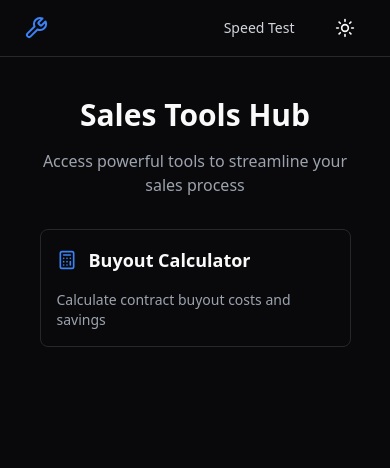
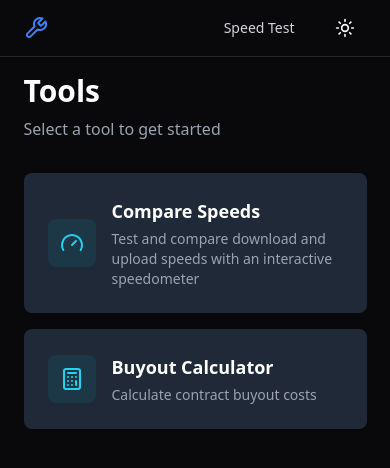
Before and after one commit to NotChris144/YF-AppointmentSystem, a React (Vite) app: page / in a window 390 px wide. Shown: the top 468 px of the page. Built offline with nearby package versions, Linux system fonts and the light colour scheme.

Commit message:
feat: Add tool cards to homepage
- Created reusable ToolCard component
- Added cards for Speed Test and Calculator
- Updated routing structure
- Improved homepage layout and navigation
- Added responsive design for all screen sizes

```diff
--- a/src/App.tsx
+++ b/src/App.tsx
@@ -3,6 +3,7 @@ import { BrowserRouter, Routes, Route } from 'react-router-dom';
 import Layout from './components/Layout';
 import HomePage from './pages/HomePage';
 import SpeedTest from './pages/SpeedTest';
+import BuyoutCalculator from './components/BuyoutCalculator';
 
 function App() {
   return (
@@ -10,8 +11,9 @@ function App() {
       <Routes>
         <Route path="/" element={<Layout />}>
           <Route index element={<HomePage />} />
+          <Route path="speed-test" element={<SpeedTest />} />
+          <Route path="calculator" element={<BuyoutCalculator />} />
         </Route>
-        <Route path="/speed-test" element={<SpeedTest />} />
       </Routes>
     </BrowserRouter>
   );
--- /dev/null
+++ b/src/components/ToolCard.tsx
@@ -0,0 +1,37 @@
+import React from 'react';
+import { Link } from 'react-router-dom';
+import { LucideIcon } from 'lucide-react';
+
+interface ToolCardProps {
+  title: string;
+  description: string;
+  icon: LucideIcon;
+  to: string;
+}
+
+const ToolCard: React.FC<ToolCardProps> = ({ title, description, icon: Icon, to }) => {
+  return (
+    <Link
+      to={to}
+      className="block group"
+    >
+      <div className="relative p-6 bg-gray-800 rounded-lg transition-all duration-300 hover:bg-gray-700">
+        <div className="flex items-center gap-4">
+          <div className="p-3 bg-cyan-500/10 rounded-lg text-cyan-400 group-hover:bg-cyan-500/20">
+            <Icon className="w-6 h-6" />
+          </div>
+          <div>
+            <h3 className="text-lg font-semibold text-white group-hover:text-cyan-400 transition-colors">
+              {title}
+            </h3>
+            <p className="text-gray-400 text-sm mt-1">
+              {description}
+            </p>
+          </div>
+        </div>
+      </div>
+    </Link>
+  );
+};
+
+export default ToolCard;
--- a/src/pages/HomePage.tsx
+++ b/src/pages/HomePage.tsx
@@ -1,75 +1,28 @@
-import React, { useState } from 'react';
-import { Calculator } from 'lucide-react';
-import BuyoutCalculator from '../components/BuyoutCalculator';
-import useDevice from '../hooks/useDevice';
+import React from 'react';
+import ToolCard from '../components/ToolCard';
+import { Gauge, Calculator } from 'lucide-react';
 
 const HomePage: React.FC = () => {
-  const [activeToolId, setActiveToolId] = useState<string | null>(null);
-  const { isMobile, isTablet, isDesktop } = useDevice();
+  return (
+    <div className="space-y-8">
+      <div>
+        <h1 className="text-3xl font-bold text-white">Tools</h1>
+        <p className="mt-2 text-gray-400">Select a tool to get started</p>
+      </div>
 
-  const tools = [
-    {
-      id: 'buyout-calculator',
-      title: 'Buyout Calculator',
-      description: 'Calculate contract buyout costs and savings',
-      icon: Calculator,
-      component: BuyoutCalculator
-    },
-    // More tools can be added here
-  ];
-
-  const handleToolClick = (toolId: string) => {
-    setActiveToolId(activeToolId === toolId ? null : toolId);
-  };
-
-  return (
-    <div className={`space-y-8 ${isMobile ? 'px-4' : 'px-8'} py-6`}>
-      <section className="text-center space-y-4">
-        <h1 className={`font-bold ${isMobile ? 'text-3xl' : 'text-4xl'}`}>
-          Sales Tools Hub
-        </h1>
-        <p className={`text-gray-400 max-w-2xl mx-auto ${isMobile ? 'text-base' : 'text-lg'}`}>
-          Access powerful tools to streamline your sales process
-        </p>
-      </section>
-
-      <div className={`grid gap-6 ${
-        isDesktop
-          ? 'lg:grid-cols-3 md:grid-cols-2'
-          : isTablet
-            ? 'grid-cols-2'
-            : 'grid-cols-1'
-      }`}>
-        {tools.map((tool) => (
-          <div key={tool.id} className="col-span-1">
-            <button
-              onClick={() => handleToolClick(tool.id)}
-              className={`w-full ${
-                isMobile ? 'p-4' : 'p-6'
-              } bg-card rounded-lg border border-border hover:border-primary transition-colors text-left`}
-            >
-              <div className="flex items-center gap-3 mb-4">
-                <tool.icon className={`${isMobile ? 'w-5 h-5' : 'w-6 h-6'} text-primary`} />
-                <h2 className={`font-semibold ${isMobile ? 'text-lg' : 'text-xl'}`}>
-                  {tool.title}
-                </h2>
-              </div>
-              <p className={`text-gray-400 ${isMobile ? 'text-sm' : 'text-base'}`}>
-                {tool.description}
-              </p>
-            </button>
-
-            {activeToolId === tool.id && (
-              <div className={`mt-4 ${
-                isMobile ? 'p-4' : 'p-6'
-              } bg-card rounded-lg border border-border ${
-                isDesktop ? 'lg:fixed lg:top-24 lg:left-1/2 lg:-translate-x-1/2 lg:w-[800px] lg:max-h-[80vh] lg:overflow-y-auto' : ''
-              }`}>
-                <tool.component />
-              </div>
-            )}
-          </div>
-        ))}
+      <div className="grid gap-4 sm:grid-cols-2">
+        <ToolCard
+          title="Compare Speeds"
+          description="Test and compare download and upload speeds with an interactive speedometer"
+          icon={Gauge}
+          to="/speed-test"
+        />
+        <ToolCard
+          title="Buyout Calculator"
+          description="Calculate contract buyout costs"
+          icon={Calculator}
+          to="/calculator"
+        />
       </div>
     </div>
   );
```
